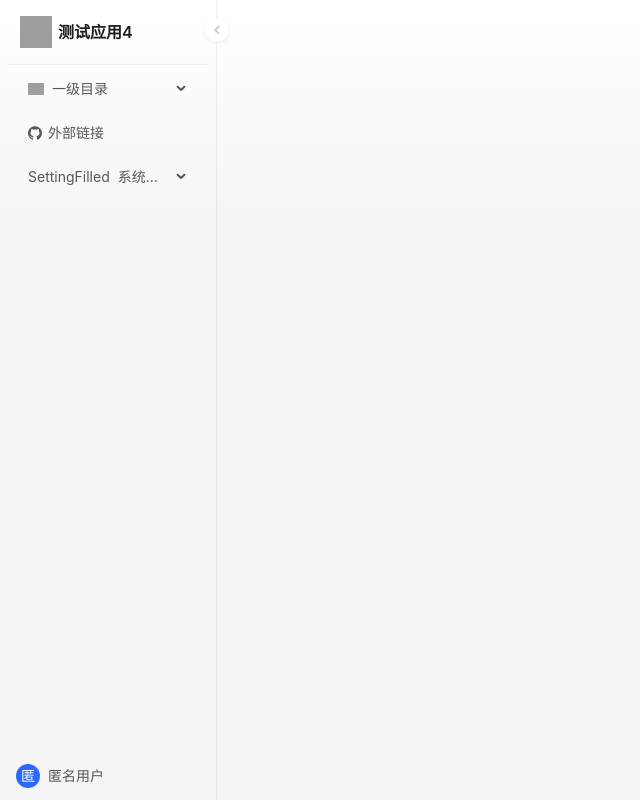
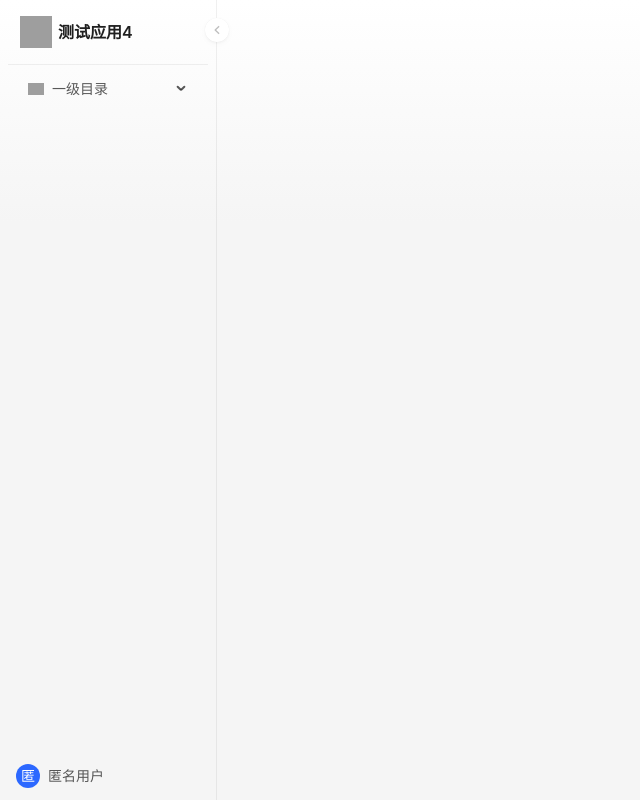
Before and after one commit to ruyue1/frontend-template, a React (Vite) app: page /page in a window 1280 px wide. Shown: the whole page, without its empty margins (0-640 px from the left). Built offline with nearby package versions, Linux system fonts and the light colour scheme; grey boxes are pictures that could not be loaded.

Commit message:
refactor: 移除外部链接菜单及系统管理菜单模块

```diff
--- a/src/constants/menus.ts
+++ b/src/constants/menus.ts
@@ -13,27 +13,5 @@ export const BIZ_MENUS: Route[] = [
         key: 'DefaultPage' // 如果渲染的是特定页面，key必须存在，且与src/pages下面的page的引用地址保持一致，要让import Page from '@/pages/Page’是一个有效语句
       }
     ]
-  },
-  {
-    path: 'https://www.baidu.com',
-    name: '外部链接',
-    icon: "GithubFilled",
-    target: "_blank"
   }
 ];
-
-export const SYSTEM_MENUS: Route[] = [
-  {
-    path: 'system',
-    name: '系统管理',
-    icon: 'SettingFilled',
-    children: [
-      {
-        path: 'role',
-        name: '角色授权',
-        icon: 'UserOutlined',
-        key: 'Role'
-      }
-    ]
-  }
-];
--- a/src/layout/index.tsx
+++ b/src/layout/index.tsx
@@ -3,7 +3,7 @@ import { Outlet, useLocation, useNavigate } from 'react-router-dom'; // 引入
 import type { ProSettings } from '@ant-design/pro-components';
 import { ProLayout, ProConfigProvider } from '@ant-design/pro-components';
 import { USER_INFO_KEY } from '@/constants';
-import { BIZ_MENUS, SYSTEM_MENUS } from '@/constants/menus';
+import { BIZ_MENUS } from '@/constants/menus';
 import { LayoutTypeEnum } from '@typings/workbench';
 import type { IUserInfo } from '@/typings';
 import { GlobalContext } from '@/providers';
@@ -50,7 +50,7 @@ export default () => {
         path: '/page',
         name: '',
         flatMenu: true, // 当前路由不在菜单中显示，直接展示子菜单
-        routes: [...transformBizMenuForProLayout(BIZ_MENUS), ...SYSTEM_MENUS]
+        routes: [...transformBizMenuForProLayout(BIZ_MENUS)]
       }
     );
   }, [])
--- a/src/routes/index.tsx
+++ b/src/routes/index.tsx
@@ -1,6 +1,6 @@
 import { Suspense, useMemo } from 'react';
 import { RouteObject, useRoutes, Navigate } from 'react-router-dom';
-import { BIZ_MENUS, SYSTEM_MENUS } from '@/constants/menus';
+import { BIZ_MENUS } from '@/constants/menus';
 import { PAGE_ROUTE } from '@/constants/routes';
 import Layout from '@/layout';
 import Login from '@/pages/Login';
@@ -30,8 +30,7 @@ const routeList: RouteObject[] = [
         path: PAGE_ROUTE,
         element: <Layout />,
         children: [
-          ...transformMenuToRoute(BIZ_MENUS),
-          ...transformMenuToRoute(SYSTEM_MENUS, true),
+          ...transformMenuToRoute(BIZ_MENUS)
         ],
       },
       { path: '/login', element: <Login /> },
```
